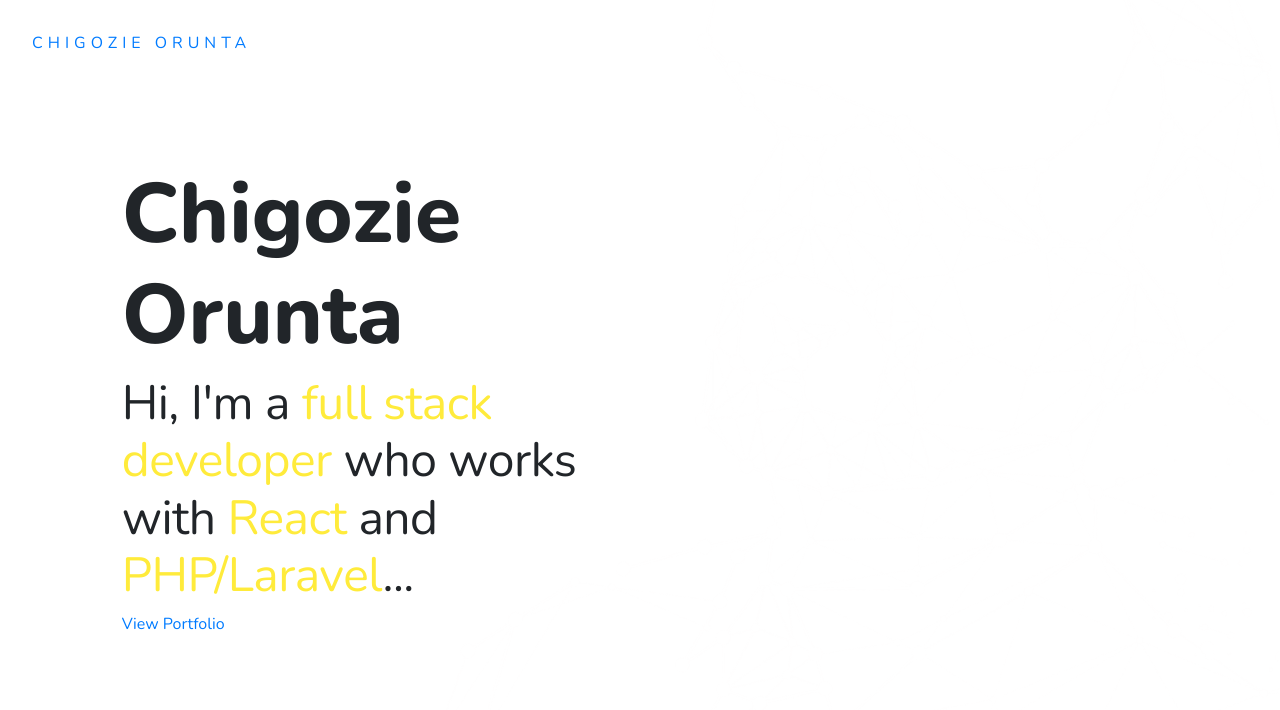
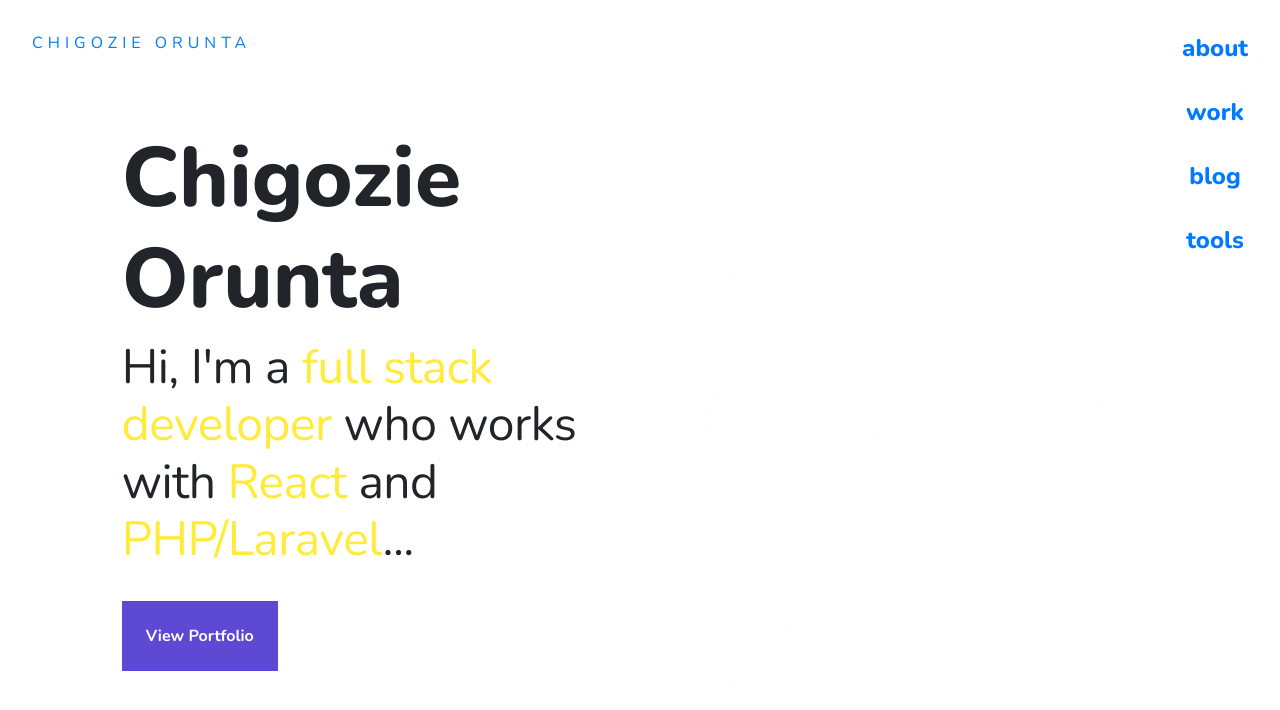
Before and after one commit to chigozieorunta/chigozieorunta, a Gatsby site: page / in a window 1280 px wide. Built offline with nearby package versions, Linux system fonts and the light colour scheme; Gatsby itself is replaced by a stand-in of ours.

Commit message:
Added anchor and hero-button styling

```diff
--- a/src/styles/global.css
+++ b/src/styles/global.css
@@ -8,6 +8,17 @@ body {
   color: #cbc4f1;
   background: #251a6a;
   font: 16px Nunito, Arial !important;
+}
+
+a {
+  color: #cbc4f1;
+  text-decoration: none;
+  transition: all 0.3s;
+}
+
+a:hover {
+  color: #ffffff;
+  text-decoration: none;
 }
 
 em {
@@ -37,12 +48,25 @@ h6 {
   letter-spacing: -0.5px;
 }
 
+.hero-button {
+  background: #5d49d3;
+  color: #ffffff;
+  font-weight: 700 !important;
+  padding: 1.5rem;
+  display: inline-block;
+  margin-top: 1.5rem;
+}
+
+.hero-button:hover {
+  box-shadow: 5px 5px 50px rgba(0, 0, 0, 0.3);
+}
+
 .hero-section {
   position: relative;
   overflow: hidden;
 }
 
-.hero-section:after {
+.hero-section:before {
   display: block;
   content: "";
   position: absolute;
@@ -78,17 +102,10 @@ h6 {
 }
 
 .header-navigation li a {
-  color: rgba(255, 255, 255, 0.7);
   font-size: 24px;
   font-weight: 800;
   display: block;
   margin-bottom: 2rem;
   text-transform: lowercase;
   text-align: center;
-  text-decoration: none;
-  transition: all 0.3s;
 }
-
-.header-navigation li a:hover {
-  color: #fff;
-}
```
